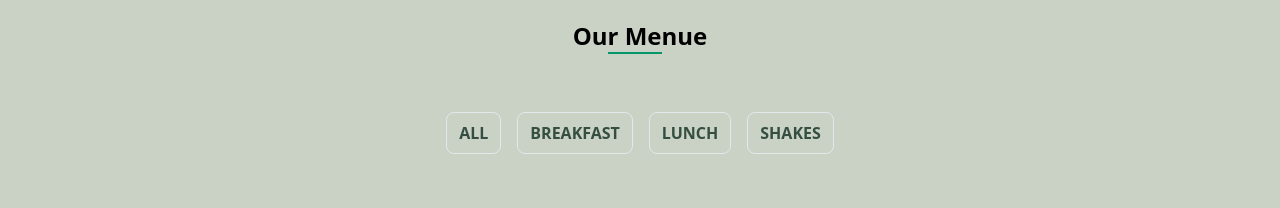
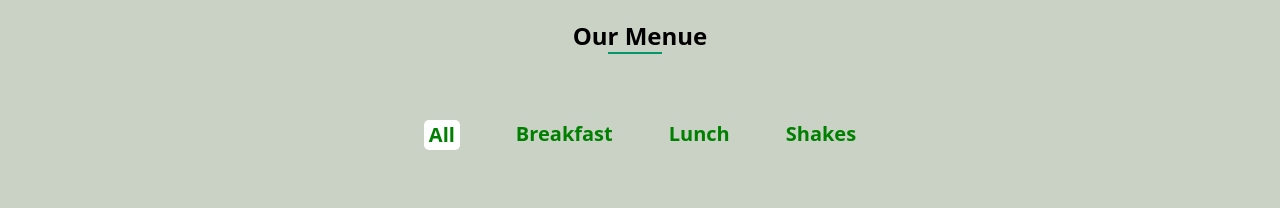
Before and after one commit to Shajwan-Namiq/menue-restaurants, a React (Create React App) app: page / in a window 1280 px wide. Shown: the top 208 px of the page. Built offline with nearby package versions, Linux system fonts and the light colour scheme.

Commit message:
adding style to active button category

```diff
--- a/src/App.css
+++ b/src/App.css
@@ -1,3 +1,23 @@
  body {
      background-color: #cad2c5;
  }
+
+ .job-btn {
+     color: green;
+     background-color: red;
+     background: transparent;
+     border-color: transparent;
+     text-transform: capitalize;
+     font-size: 1.25rem;
+     margin: 0 0.5rem;
+     cursor: pointer;
+     padding: 0.25rem 0;
+     line-height: 1;
+ }
+
+ .active-btn {
+     color: green;
+     background-color: white;
+     padding: 5px;
+     border-radius: 5px;
+ }
--- a/src/Categories.js
+++ b/src/Categories.js
@@ -1,17 +1,24 @@
-import React from 'react'
+import React, { useState } from "react";
 
-const Categories = ({ categories,filterItems }) => {
+const Categories = ({ categories, filterItems }) => {
+  const [active, setActive] = useState("all");
+
   return (
     <div>
       <nav className="flex justify-center space-x-1 lg:space-x-4 mt-10 ">
         {categories.map((category, index) => {
           return (
-            <div className="border rounded-lg">
+            <div className="lg:uppercase outline-none focus:shadow-outline font-bold px-3 py-2 text-[#344e41] ">
               <button
                 type="button"
-                className="lg:uppercase outline-none focus:shadow-outline  font-bold px-3 py-2 text-[#344e41] rounded-lg hover:bg-[#dad7cd] hover:text-[#1e3222]"
+                className={`job-btn
+                 ${active === category ? "active-btn" : ""}
+                `}
                 key={index}
-                onClick={() => filterItems(category)}
+                onClick={() => {
+                  filterItems(category);
+                  setActive(category);
+                }}
               >
                 {category}
               </button>
@@ -23,4 +30,4 @@ const Categories = ({ categories,filterItems }) => {
   );
 };
 
-export default Categories
+export default Categories;
```
Also changed, not shown: src/App.js (+10 -12 lines).
